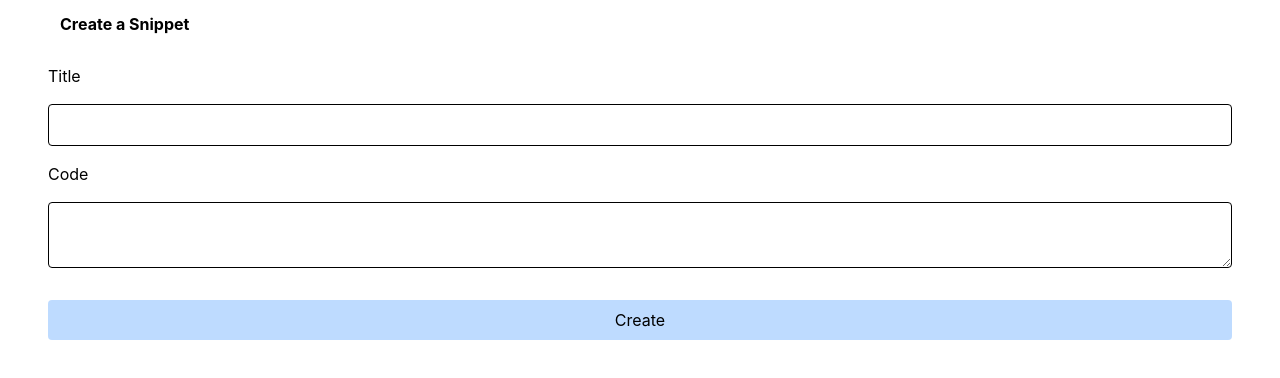
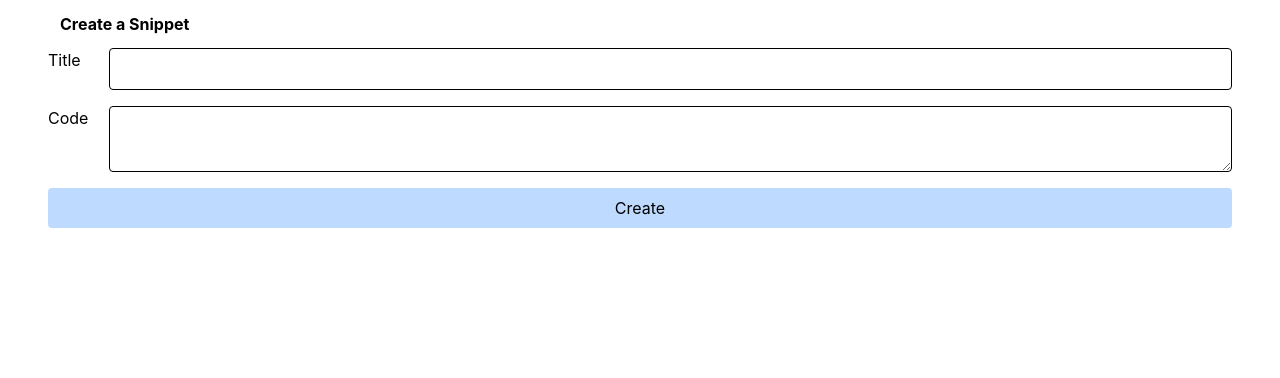
Before and after one commit to abbasg-dev/complete-next-dev, a Next.js app in the folder snippets/: page /snippets/new in a window 1280 px wide. Shown: the top 378 px of the page. Built offline with nearby package versions, Linux system fonts and the light colour scheme.

Commit message:
Adding the Form Validation

```diff
--- a/snippets/src/actions/index.ts
+++ b/snippets/src/actions/index.ts
@@ -24,19 +24,29 @@ export async function createSnippet(
   formState: { message: string },
   formData: FormData,
 ) {
-  return {
-    message: "Title must be longer",
-  };
   // Check the user's inputs and make sure they're valid
-  // const title = formData.get("title") as string;
-  // const code = formData.get("code") as string;
+  const title = formData.get("title");
+  const code = formData.get("code");
+
+  if (typeof title !== "string" || title.length < 3) {
+    return {
+      message: "Title must be longer",
+    };
+  }
+  if (typeof code !== "string" || code.length < 10) {
+    return {
+      message: "Code must be longer",
+    };
+  }
+
   // Create a new record in the database
-  // const snippet = await db.snippet.create({
-  //   data: {
-  //     title: title,
-  //     code: code,
-  //   },
-  // });
+  const snippet = await db.snippet.create({
+    data: {
+      title,
+      code,
+    },
+  });
+
   // Redirect the user back to the root route
-  // redirect("/");
+  redirect("/");
 }
--- a/snippets/src/app/snippets/new/page.tsx
+++ b/snippets/src/app/snippets/new/page.tsx
@@ -1,32 +1,53 @@
 "use client";
 
-import { useFormState } from "react-dom";
+import { useActionState, startTransition } from "react";
 import * as actions from "@/actions";
 
 export default function SnippetCreatePage() {
-  const [formState, action] = useFormState(actions.createSnippet, {
+  const [formState, action] = useActionState(actions.createSnippet, {
     message: "",
   });
 
+  function handleSubmit(event: React.FormEvent<HTMLFormElement>) {
+    event.preventDefault();
+    const formData = new FormData(event.currentTarget);
+    startTransition(() => {
+      action(formData);
+    });
+  }
   return (
-    <form className="flex flex-col gap-4" action={action}>
+    <form onSubmit={handleSubmit}>
       <h3 className="font-bold m-3">Create a Snippet</h3>
       <div className="flex flex-col gap-4">
+        <div className="flex gap-4">
           <label className="w-12" htmlFor="title">
             Title
           </label>
-        <input name="title" className="border rounded p-2 w-full" id="title" />
+          <input
+            name="title"
+            className="border rounded p-2 w-full"
+            id="title"
+          />
         </div>
-      <div className="flex flex-col gap-4">
+        <div className="flex gap-4">
           <label className="w-12" htmlFor="code">
             Code
           </label>
-        <textarea name="code" className="border rounded p-2 w-full" id="code" />
+          <textarea
+            name="code"
+            className="border rounded p-2 w-full"
+            id="code"
+          />
         </div>
-      <div>{formState.message}</div>
+        {formState.message ? (
+          <div className="my-2 rounded border border-red-400 bg-red-200 p-2">
+            {formState.message}
+          </div>
+        ) : null}
         <button type="submit" className="rounded p-2 bg-blue-200">
           Create
         </button>
+      </div>
     </form>
   );
 }
```
Also changed, not shown: 1 other file (tests, documents, lock files or other folders). Lines whose indentation alone changed are shown as unchanged.
